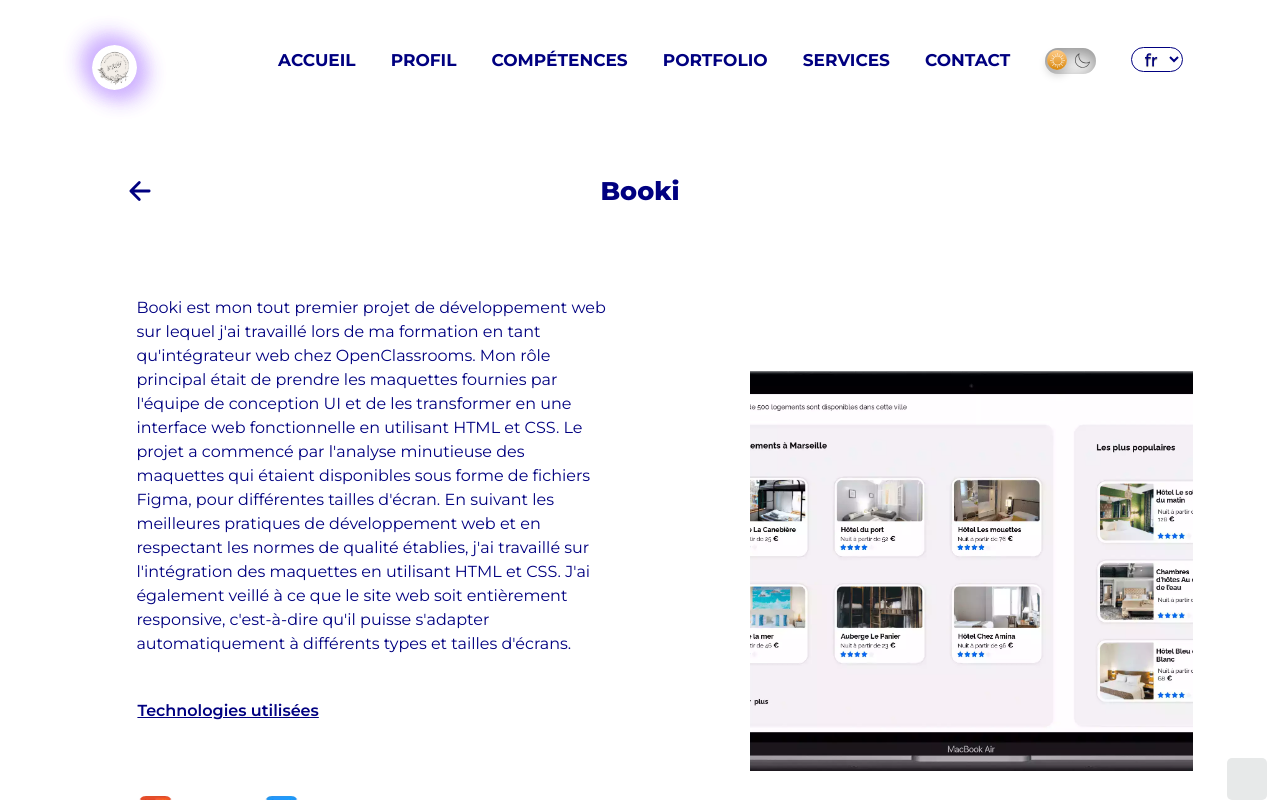
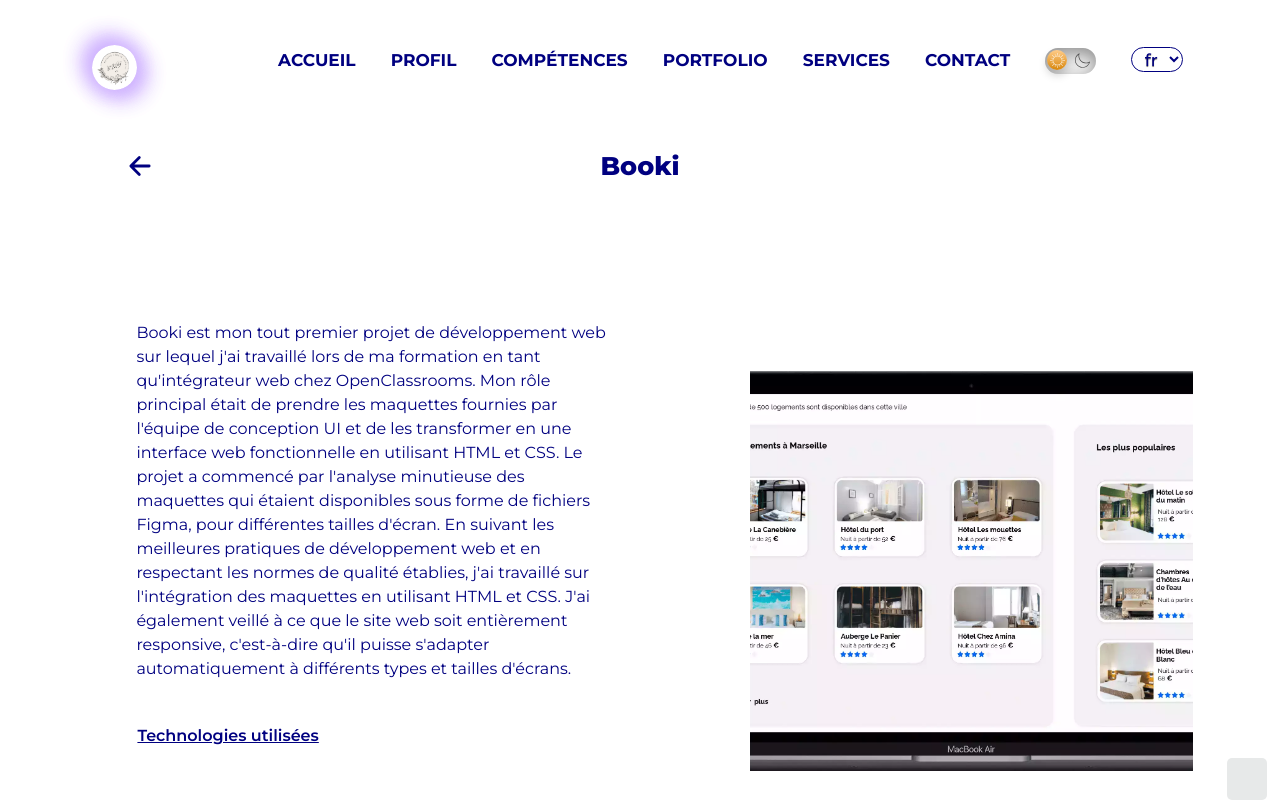
Before and after one commit to NesrineYAH/ReactApp, a React (Create React App) app: page /Project/1 in a window 1280 px wide. Built offline with nearby package versions, Linux system fonts and the light colour scheme; some icons are missing.

Commit message:
add margin

```diff
--- a/src/lang/fr.json
+++ b/src/lang/fr.json
@@ -76,10 +76,7 @@
   },
   "description_info": {
     "main": "Dotée d'une grande curiosité et d'une aptitude naturelle pour les nouvelles technologies, je m'efforce constamment d'enrichir mes compétences. Partie d'une base modeste en webdesign et en technologies du web, j'ai progressivement évolué pour devenir développeuse web. Le développement web et mobile est devenu à la fois ma source d'inspiration, ma passion et ma vocation professionnelle. Afin de consolider mes acquis, j'ai obtenu un diplôme en développement web. Je nourris également l'ambition de me perfectionner dans le développement back-end, avec l'objectif d'élargir mes horizons et de maîtriser des technologies plus avancées. Toujours avide d'apprendre, je suis constamment à la recherche de nouvelles opportunités et défis dans le domaine du développement web."
-
   },
-
-
   "ErrorPage": {
     "message__title": "Page non trouvée",
     "message__text": " Nous sommes désolés, la page que vous recherchez n'existe pas.",
--- a/src/pages/project/Project.scss
+++ b/src/pages/project/Project.scss
@@ -257,6 +257,7 @@
                 width: 80%;
                 overflow: hidden;
                 font-size: 16px;
+                margin-top: 8%;
             }
         }
 
```
